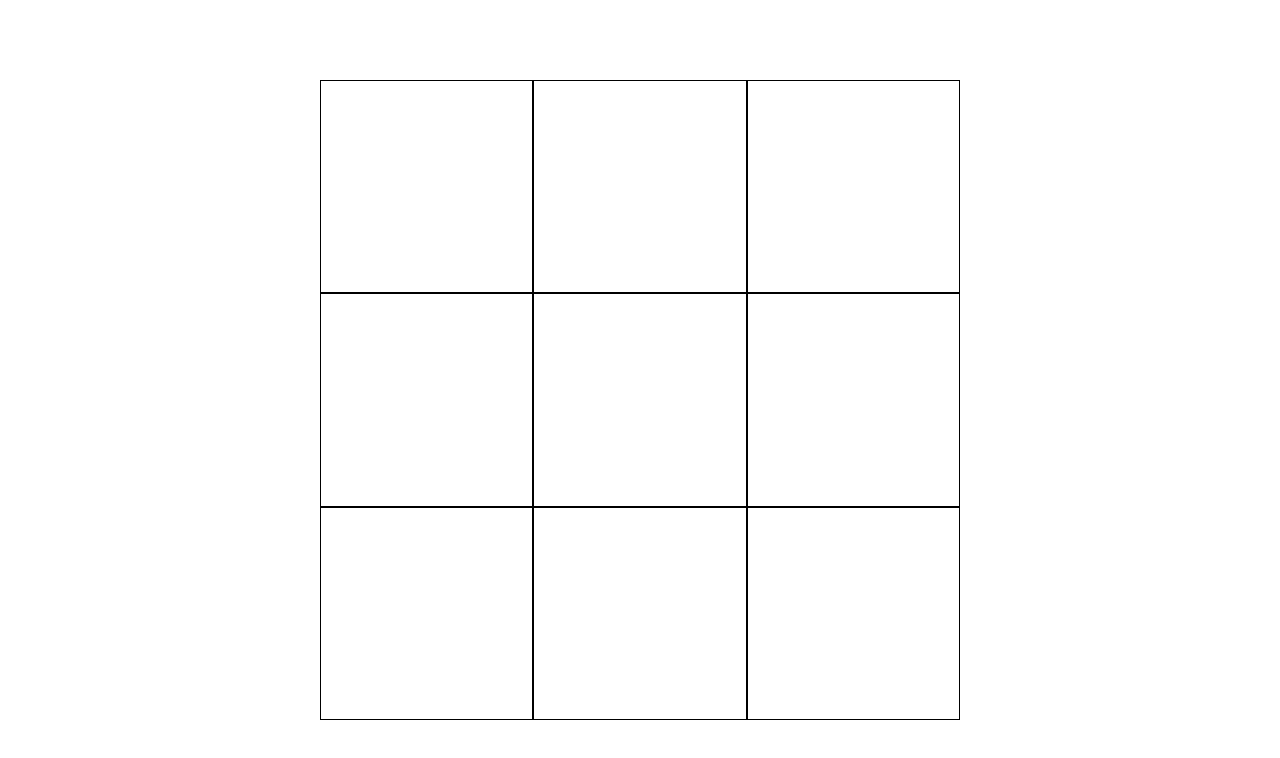
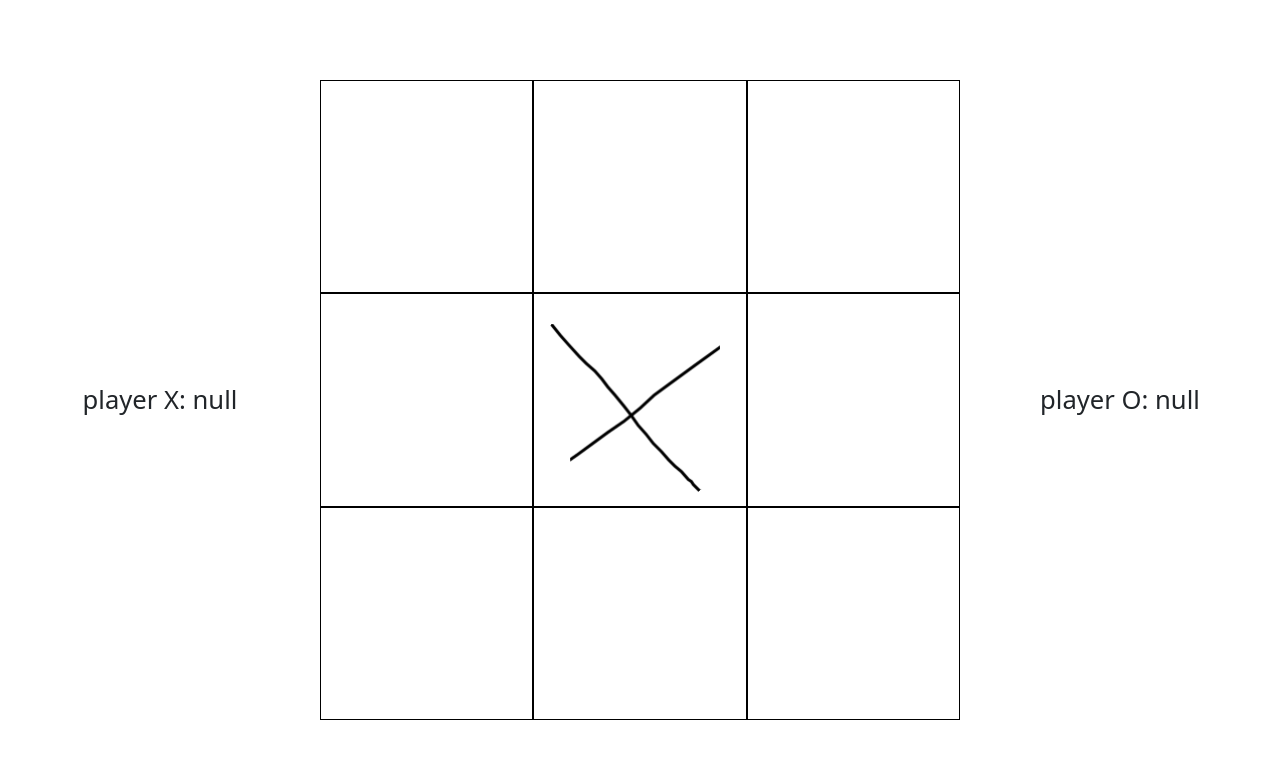
Before and after one commit to enitiaty/enittictactoe.github.io, a plain HTML site: page tictactoe.html in a window 1280 px wide. Drawn offline with nearby package versions, Linux system fonts and the light colour scheme.

Commit message:
finished redirect and player names

```diff
--- a/tictactoe.html
+++ b/tictactoe.html
@@ -14,7 +14,16 @@
         align-items:center;
 
       }
+      .centerText {
+        text-align: center;
+        font-size: 2vw;
+        margin:auto;
+      }
 
+      .centerDiv {
+        align-items: center;
+        display: flex;
+      }
 
       .center {
         text-align: center;
@@ -64,11 +73,11 @@
           <div class="col-3"></div>
         </div>
         <div class="row">
-          <div class="col-3"></div>
+          <div class="col-3 centerDiv"><p class="centerText" id="name1"></p></div>
           <div class="col-2 center turnZero" id="3"></div>
-          <div class="col-2 center turnZero" id="4"></div>
+          <div class="col-2 center turnTwo" id="4"></div>
           <div class="col-2 center turnZero" id="5"></div>
-          <div class="col-3"></div>
+          <div class="col-3 centerDiv"><p class="centerText" id="name2"></p></div>
         </div>
         <div class="row">
           <div class="col-3"></div>
@@ -132,6 +141,15 @@
       return 0;
     }
 
+
+    const query=window.location.search
+    const params=new URLSearchParams(query)
+    user1Name=params.get('player1')
+    user2Name=params.get('player2')
+    const name1 = document.getElementById('name1')
+    const name2 = document.getElementById('name2')
+    name1.innerText='player X: ' + user1Name
+    name2.innerText='player O: ' + user2Name
     let field=[
       [0, 0, 0],
       [0, 0, 0],
```
Also changed, not shown: tictactoe-comp.html (+16 -4 lines).
